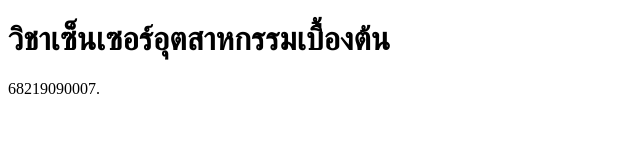
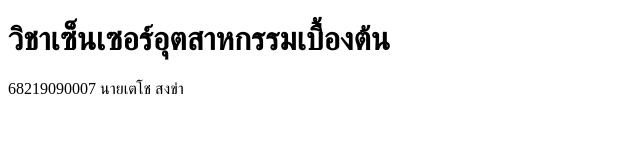
Before and after one commit to 68219090007-cyber/68219090007.sensor.github.io, a plain HTML site: page index.html in a window 1280 px wide. Shown: the full height of the page, 0-640 px from the left. Drawn offline with Linux system fonts and the light colour scheme.

Commit message:
Update index.html

```diff
--- a/index.html
+++ b/index.html
@@ -5,7 +5,7 @@
 
 <h1>วิชาเซ็นเซอร์อุตสาหกรรมเบื้องต้น</h1>
 
-<p>68219090007.</p>
+<p>68219090007 นายเตโช สงขำ</p>
 
 </body>
 </html>
```
